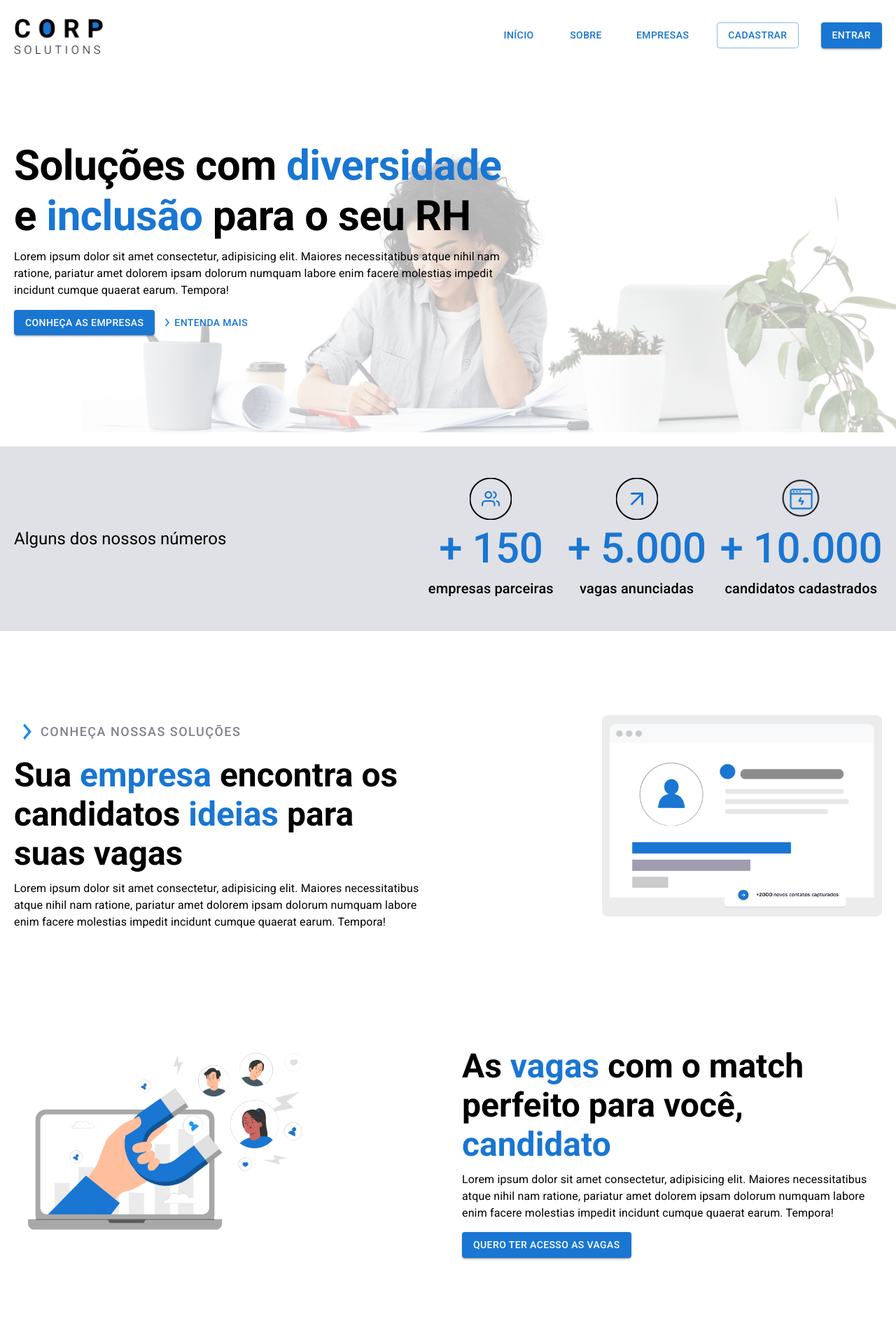
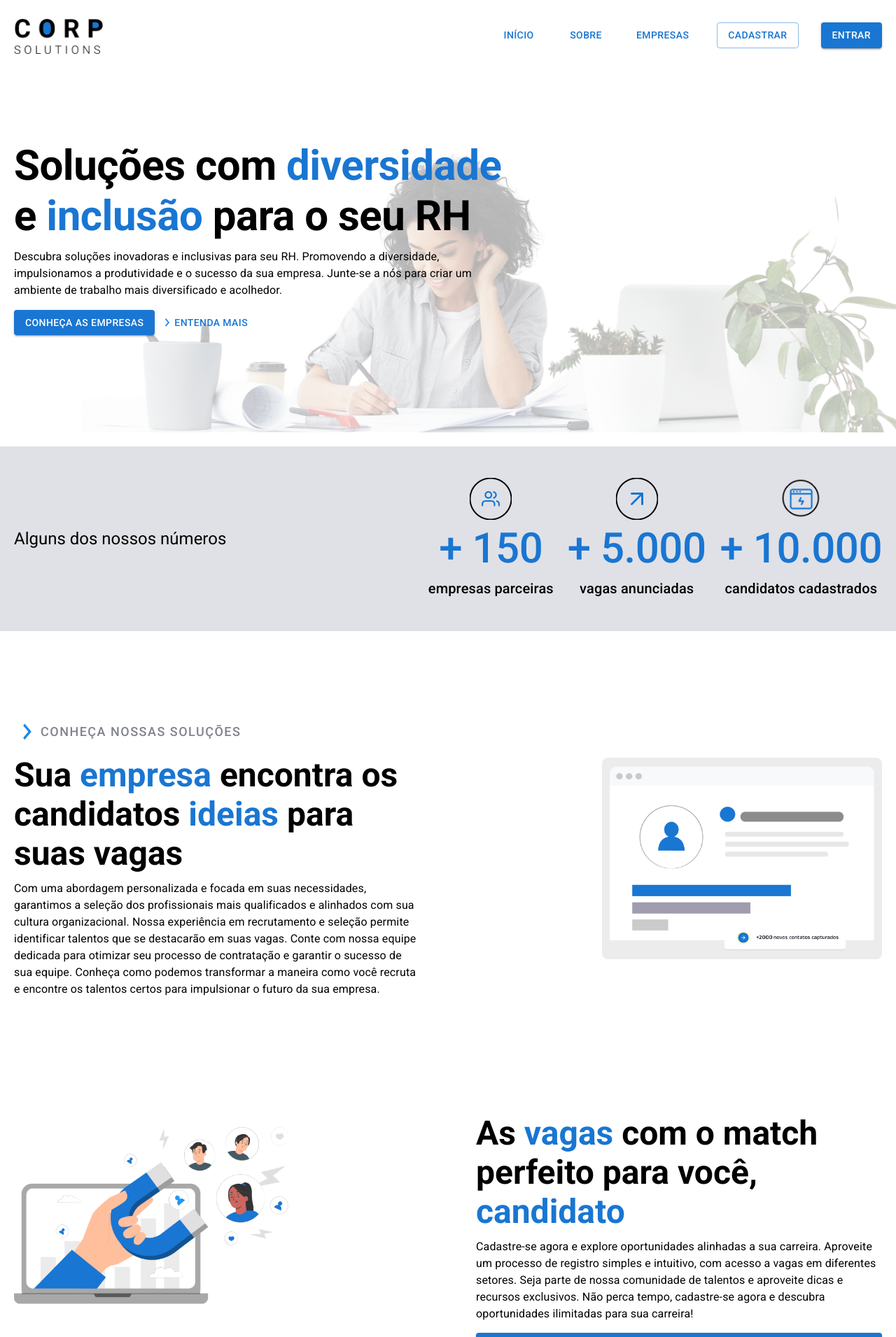
Before and after one commit to anjosdelacerda/corp-solutions, a React (Vite) app: page / in a window 1280 px wide. Shown: the top 1911 px of the page at 70% size. Built offline with nearby package versions, Linux system fonts and the light colour scheme.

Commit message:
att responsividade + add conteudo a pag

```diff
--- a/src/layout/sections/header/header.tsx
+++ b/src/layout/sections/header/header.tsx
@@ -30,14 +30,16 @@ const Header = () => {
             <span style={{ color: "#1976D2" }}>inclusão</span> para o seu RH
           </Typography>
           <Typography variant="body1" gutterBottom>
-            Lorem ipsum dolor sit amet consectetur, adipisicing elit. Maiores
-            necessitatibus atque nihil nam ratione, pariatur amet dolorem ipsam
-            dolorum numquam labore enim facere molestias impedit incidunt cumque
-            quaerat earum. Tempora!
+            Descubra soluções inovadoras e inclusivas para seu RH. Promovendo a
+            diversidade, impulsionamos a produtividade e o sucesso da sua
+            empresa. Junte-se a nós para criar um ambiente de trabalho mais
+            diversificado e acolhedor.
           </Typography>
           <Box>
-            <Button variant="contained">Conheça as empresas</Button>
-            <Button variant="text">
+            <Button variant="contained" href="#partners">
+              Conheça as empresas
+            </Button>
+            <Button variant="text" href="#solutions">
               <img src={arrowRight} alt="Seta para a direita" width={"20px"} />
               Entenda mais
             </Button>
--- a/src/layout/sections/match/match.tsx
+++ b/src/layout/sections/match/match.tsx
@@ -3,16 +3,12 @@ import matchCand from "../../../assets/cand-match.png";
 
 const Match = () => {
   return (
-    <Box
-      display={"flex"}
-      justifyContent={"center"}
-      paddingTop={"100px"}
-      className="match"
-    >
+    <Box display={"flex"} justifyContent={"center"} paddingTop={"100px"}>
       <Box
         display={"flex"}
         flexWrap={"wrap"}
         justifyContent={"space-between"}
+        alignItems={"center"}
         width={"1280px"}
         className="match"
       >
@@ -25,7 +21,6 @@ const Match = () => {
         <Box
           display={"flex"}
           flexDirection={"column"}
-          alignItems={"flex-start"}
           maxWidth={"580px"}
           gap={"10px"}
         >
@@ -35,12 +30,16 @@ const Match = () => {
             <span style={{ color: "#1976D2" }}>candidato</span>
           </Typography>
           <Typography variant="body1" gutterBottom>
-            Lorem ipsum dolor sit amet consectetur, adipisicing elit. Maiores
-            necessitatibus atque nihil nam ratione, pariatur amet dolorem ipsam
-            dolorum numquam labore enim facere molestias impedit incidunt cumque
-            quaerat earum. Tempora!
+            Cadastre-se agora e explore oportunidades alinhadas a sua carreira.
+            Aproveite um processo de registro simples e intuitivo, com acesso a
+            vagas em diferentes setores. Seja parte de nossa comunidade de
+            talentos e aproveite dicas e recursos exclusivos. Não perca tempo,
+            cadastre-se agora e descubra oportunidades ilimitadas para sua
+            carreira!
           </Typography>
-          <Button variant="contained">Quero ter acesso as vagas</Button>
+          <Button variant="contained" href="/register">
+            Quero ter acesso as vagas
+          </Button>
         </Box>
       </Box>
     </Box>
--- a/src/layout/sections/solutions/solutions.tsx
+++ b/src/layout/sections/solutions/solutions.tsx
@@ -4,18 +4,15 @@ import candWeb from "../../../assets/cand-area.png";
 
 const Solutions = () => {
   return (
-    <Box
-      display={"flex"}
-      justifyContent={"center"}
-      paddingTop={"100px"}
-      id="solutions"
-    >
+    <Box display={"flex"} justifyContent={"center"} paddingTop={"100px"}>
       <Box
         display={"flex"}
         flexWrap={"wrap"}
         gap={"20px"}
         justifyContent={"space-between"}
+        alignItems={"center"}
         width={"1280px"}
+        id="solutions"
         className="solutions"
       >
         <Box
@@ -46,10 +43,14 @@ const Solutions = () => {
             suas vagas
           </Typography>
           <Typography variant="body1" gutterBottom>
-            Lorem ipsum dolor sit amet consectetur, adipisicing elit. Maiores
-            necessitatibus atque nihil nam ratione, pariatur amet dolorem ipsam
-            dolorum numquam labore enim facere molestias impedit incidunt cumque
-            quaerat earum. Tempora!
+            Com uma abordagem personalizada e focada em suas necessidades,
+            garantimos a seleção dos profissionais mais qualificados e alinhados
+            com sua cultura organizacional. Nossa experiência em recrutamento e
+            seleção permite identificar talentos que se destacarão em suas
+            vagas. Conte com nossa equipe dedicada para otimizar seu processo de
+            contratação e garantir o sucesso de sua equipe. Conheça como podemos
+            transformar a maneira como você recruta e encontre os talentos
+            certos para impulsionar o futuro da sua empresa.
           </Typography>
         </Box>
         <img
```
